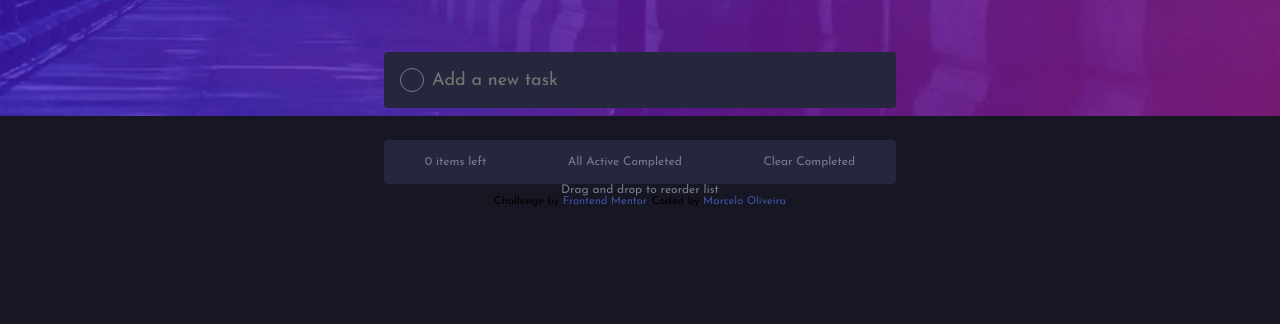
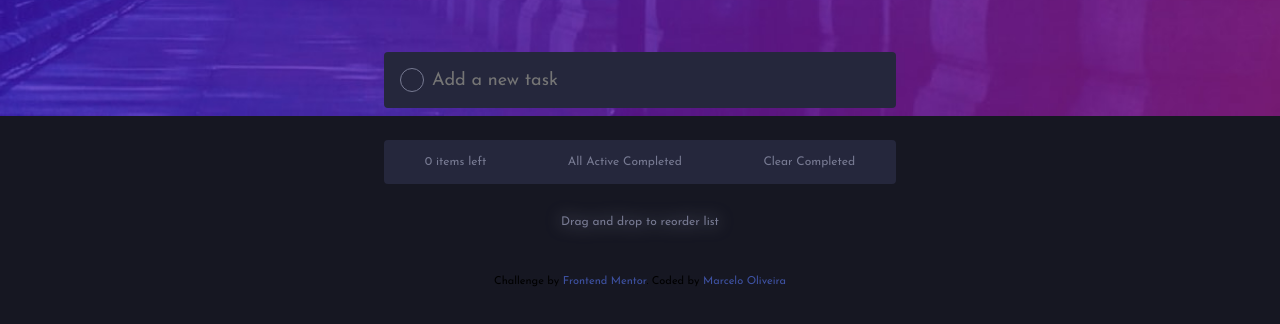
Before and after one commit to heiderick13/todo-app, a plain HTML site: page index.html in a window 1280 px wide. Shown: the part 204-528 px from the top of the page. Drawn offline with nearby package versions, Linux system fonts and the light colour scheme.

Commit message:
update styles

```diff
--- a/src/css/styles.css
+++ b/src/css/styles.css
@@ -211,6 +211,8 @@ input[type="text"] {
 .instruction {
   text-align: center;
   width: 100%;
+  margin: 2rem 0 3rem;
+  filter: drop-shadow(0 0 8px var(--secondary-text));
 }
 
 .attribution {
```
